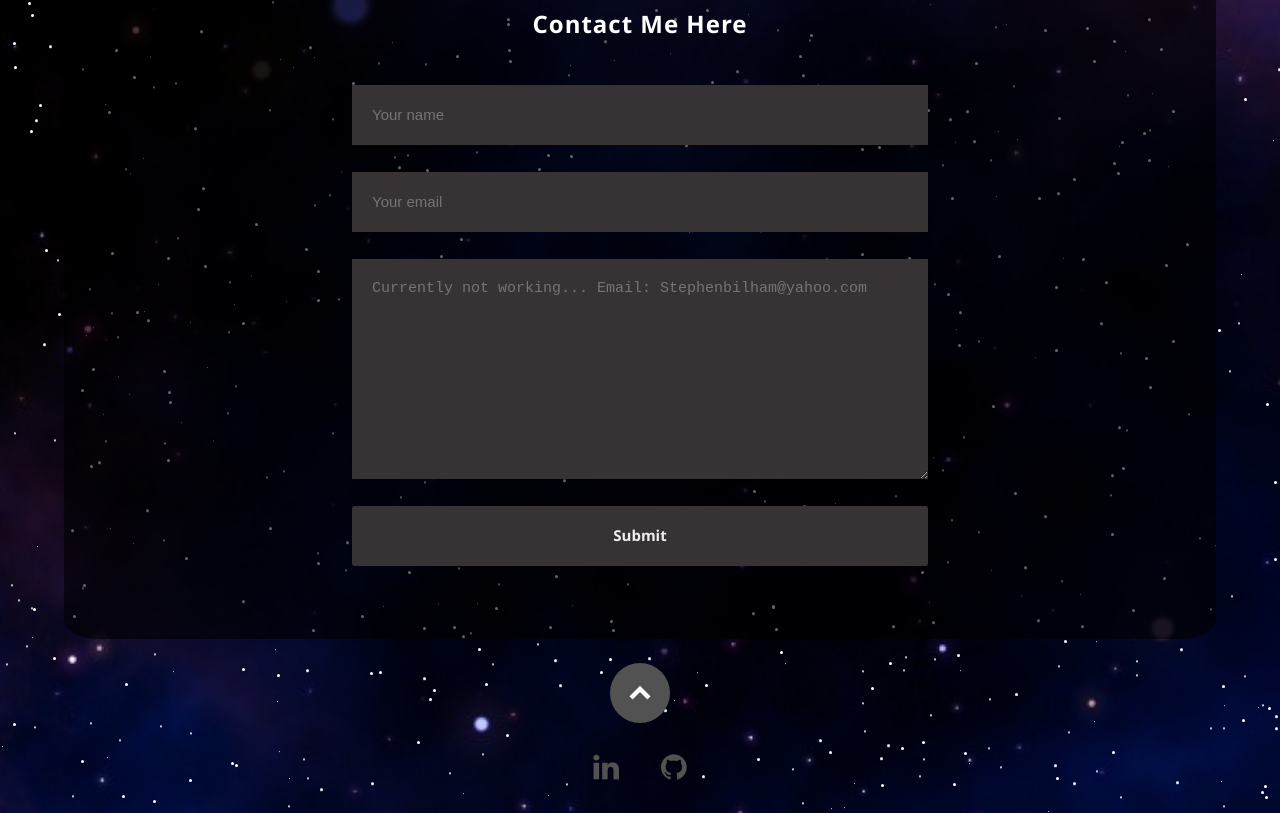
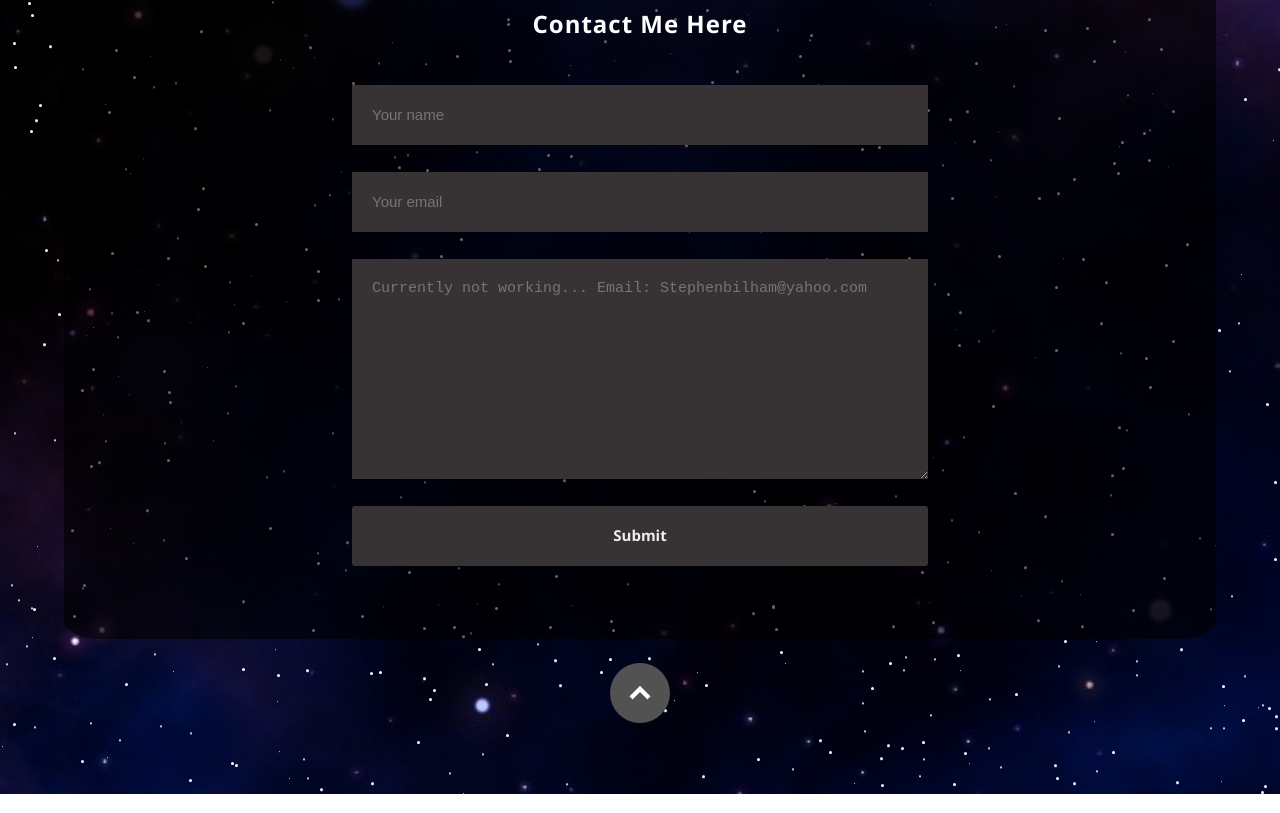
Before and after one commit to stephenbilham/Portfolio, a React (Create React App) app: page / in a window 1280 px wide. Shown: the part 3181-3994 px from the top of the page. Built offline with nearby package versions, Linux system fonts and the light colour scheme.

Commit message:
removed links

```diff
--- a/public/css/layout.css
+++ b/public/css/layout.css
@@ -1196,7 +1196,10 @@ footer .social-links li {
     color: #F06000;
 }
 
+
 footer .social-links li:first-child { margin-left: 0; }
+
+
 
 /* Go To Top Button */
 #go-top {
--- a/src/components/Footer.js
+++ b/src/components/Footer.js
@@ -1,4 +1,4 @@
-import React, { Component } from 'react';
+import React, { Component } from "react";
 export default class Footer extends Component {
   render() {
     let resumeData = this.props.resumeData;
@@ -7,21 +7,23 @@ export default class Footer extends Component {
         <div className="row">
           <div className="twelve columns">
             <ul className="social-links">
-            {
-              resumeData.socialLinks && resumeData.socialLinks.map((item)=>{
-                return(
+              {resumeData.socialLinks &&
+                resumeData.socialLinks.map(item => {
+                  return (
                     <li>
                       <a href={item.url}>
-                    <i className={item.className} />
+                        {/* <i className={item.className}></i> */}
                       </a>
                     </li>
-                )
-              })
-            }
+                  );
+                })}
             </ul>
-
           </div>
-        <div id="go-top"><a className="smoothscroll" title="Back to Top" href="#home"><i className="icon-up-open" /></a></div>
+          <div id="go-top">
+            <a className="smoothscroll" title="Back to Top" href="#home">
+              <i className="icon-up-open" />
+            </a>
+          </div>
         </div>
       </footer>
     );
--- a/src/resumeData.js
+++ b/src/resumeData.js
@@ -87,7 +87,7 @@ let resumeData = {
       name: "OmniFood",
       description:
         "Freshly started CSS/HTML Food delivery application that involves fluid grids, proper design techniques, positioning, media queries, Jquery, and much more. This project is responsive on web, tablets and iPhones of all sizes.",
-      imgurl: "https://media.giphy.com/media/WrytHtTpMDUYGeFwAy/giphy.gif"
+      imgurl: "https://media.giphy.com/media/hvLOGi1KsF02XiZ1DD/giphy.gif"
     },
     {
       name: "Tic-Tac-Toe",
```
Also changed, not shown: 9 other files (tests, documents, lock files or other folders). Lines whose indentation alone changed are shown as unchanged.
